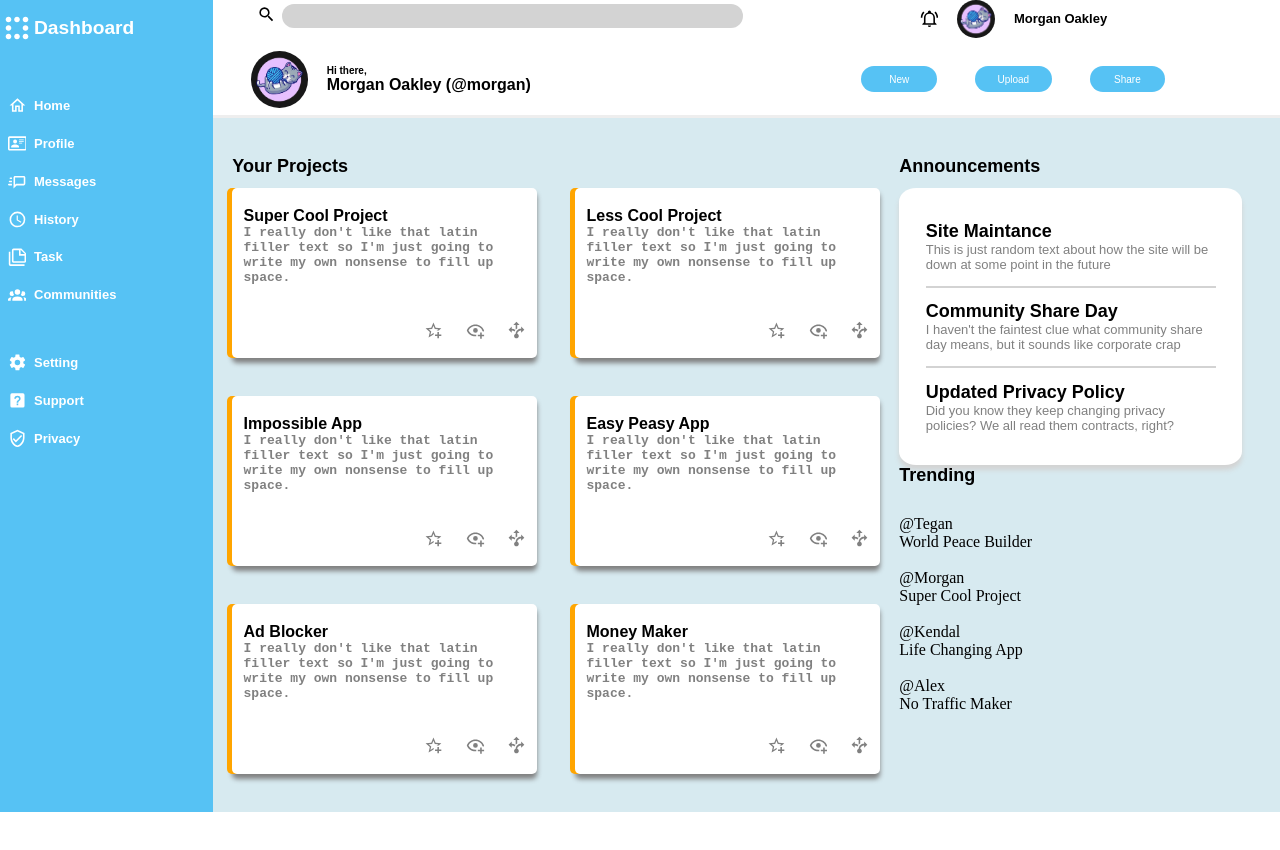
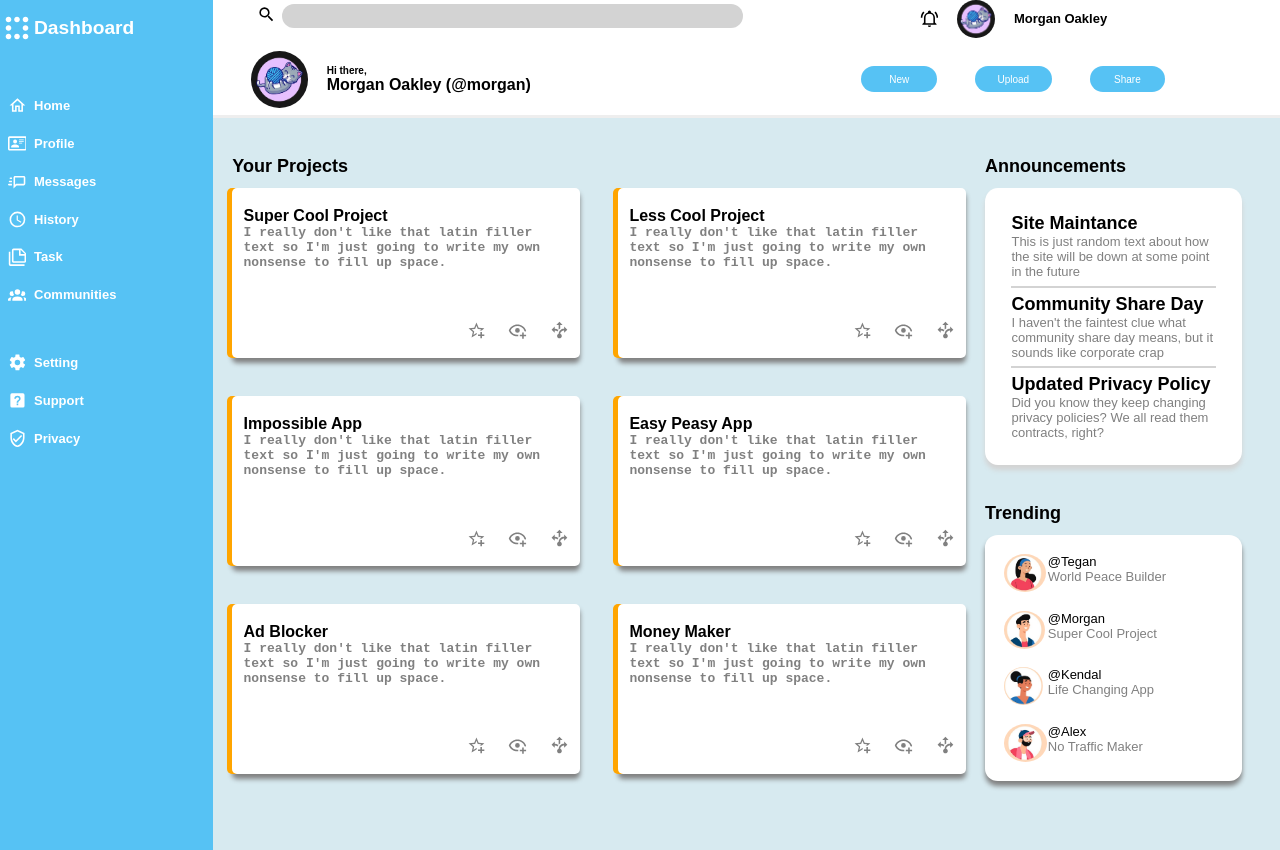
Before and after one commit to Chris-A-94/Admin-Dashboard, a plain HTML site: page index.html in a window 1280 px wide. Before the commit the page ends 812 px from the top, so only its background shows below. Drawn offline with Linux system fonts and the light colour scheme.

Commit message:
Finish project
Changed dimensions of main grid and stilized the trending section

```diff
--- a/index.html
+++ b/index.html
@@ -136,26 +136,28 @@
             </div>
             <div id="trending">
                 <div class="titles">Trending</div>
-                <img src="" alt="">
+                <div id="profiles">
+                <img class="profilePics" src="./icons/1.png" alt="cat">
                 <div class="account">
                     <div class="userTag">@Tegan</div>
                     <div class="fullUserName">World Peace Builder</div>
                 </div>
-                <img src="" alt="">
+                <img class="profilePics" src="./icons/2.png" alt="cat">
                 <div class="account">
                     <div class="userTag">@Morgan</div>
                     <div class="fullUserName">Super Cool Project</div>
                 </div>
-                <img src="" alt="">
+                <img class="profilePics" src="./icons/3.png" alt="cat">
                 <div class="account">
                     <div class="userTag">@Kendal</div>
                     <div class="fullUserName">Life Changing App</div>
                 </div>
-                <img src="" alt="">
+                <img class="profilePics" src="./icons/4.png" alt="cat">
                 <div class="account">
                     <div class="userTag">@Alex</div>
                     <div class="fullUserName">No Traffic Maker</div>
                 </div>
+             </div>
             </div>
         </div>
     </div>
--- a/stylesheet.css
+++ b/stylesheet.css
@@ -154,12 +154,13 @@ p{
 
 #projectsBox{
     display:grid;
-    grid-template-columns: 2fr 1fr;
+    grid-template-columns: 3fr 1fr;
     grid-template-rows: 1fr 1fr;
     grid-column: 2 / 3;
     grid-row: 2 / 3;
     background-color: rgb(215, 234, 240);
     padding-right:1cm;
+    padding-bottom: 1cm;
 }
 
 .titles{
@@ -232,7 +233,31 @@ p{
 #trending{
     grid-row: 2 / 3;
     grid-column: 2 / 3;
+    margin-top: 1cm;
 }
+
+#profiles{
+    background-color: white;
+    border-radius: 5%;
+    display:grid;
+    grid-template-columns: 1fr 4fr;
+    grid-template-rows: repeat(4,1fr);
+    row-gap: 0.5cm;
+    padding: 0.5cm;
+    box-shadow: 0px 5px 5px 0px gray;
+}
+
+.fullUserName{
+    color:gray;
+    font-size: small;
+    font-family: Arial, Helvetica, sans-serif;
+}
+
+.userTag{
+    font-size: small;
+    font-family: Arial, Helvetica, sans-serif;
+}
+
 
 .projectBoxes{
     border:solid;
```
Also changed, not shown: icons/1.png (added), icons/2.png (added), icons/3.png (added), icons/4.png (added), 1 other file.
